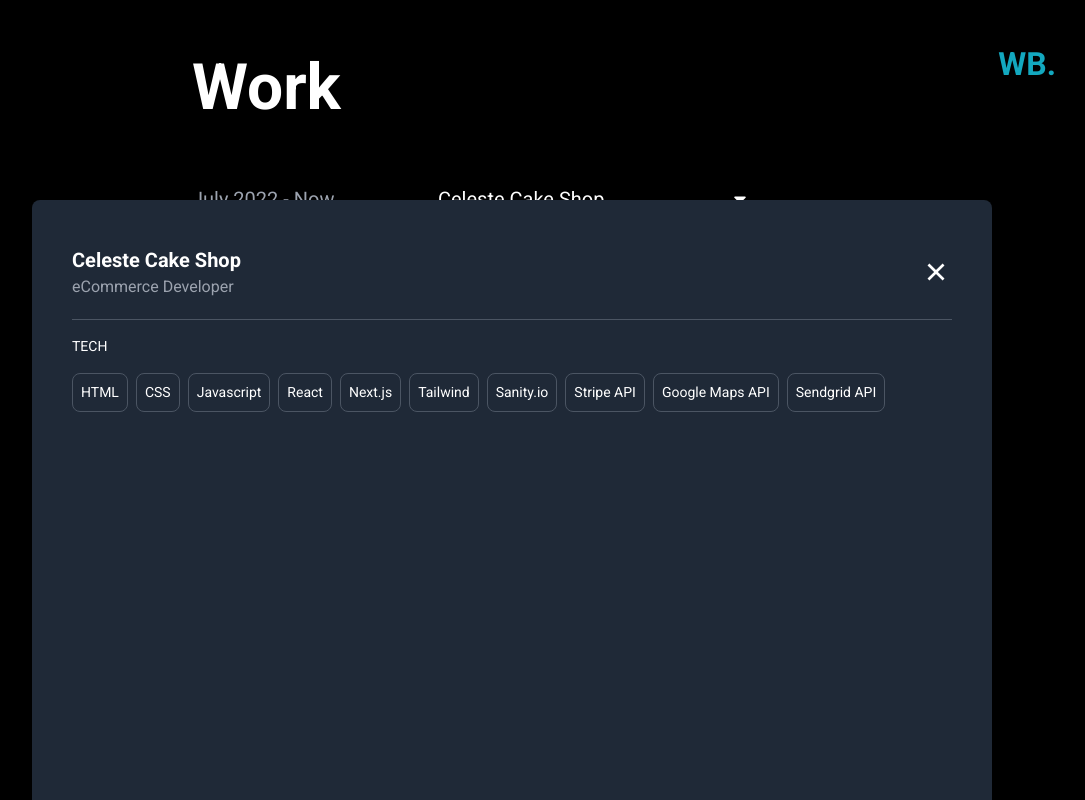
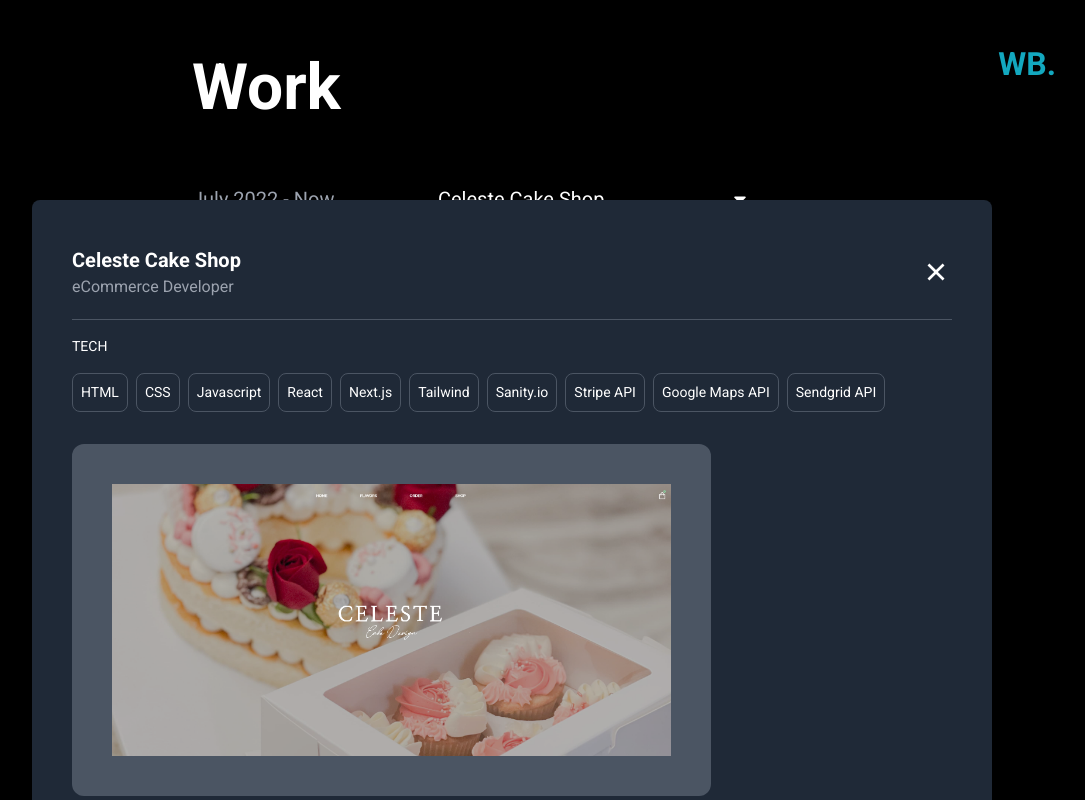
Before and after one commit to wbenarto/three, a Next.js app: page /work in a window 1280 px wide. Both pictures are taken after a click on the element "Celeste Cake Shop". Shown: the top 800 px of the page, without its empty margins (128-1213 px from the left). Built offline with nearby package versions, Linux system fonts and the light colour scheme.

Commit message:
project images

```diff
--- a/components/Work.js
+++ b/components/Work.js
@@ -32,7 +32,7 @@ const Work = () => {
     });
   }, []);
   return (
-    <div className="h-full  text-white bg-black font-roboto max-w-[1200px] mx-auto  ">
+    <div  className="h-full  text-white bg-black font-roboto max-w-[1200px] mx-auto  ">
       <div className="absolute top-0 right-0 mr-10 mt-10 sm:mr-20 md:mr-24 text-2xl hover:cursor-pointer">
         <a
           href="/"
@@ -85,21 +85,6 @@ const Work = () => {
               <FaCaretDown />
             </div>
             <p className="text-gray-400">Web Developer</p>
-          </div>
-        </div>
-        <div className=" w-full grid grid-cols-8 py-2  gap-4 job">
-          <div className="col-span-3 text-gray-400 ">
-            <p>2021 </p>
-          </div>
-          <div className="col-span-5 sm:col-span-4">
-            <div
-              onClick={() => handleClick("cookma")}
-              className="flex justify-between items-center hover:cursor-pointer"
-            >
-              <p>Cookma.co</p>
-              <FaCaretDown />
-            </div>
-            <p className="text-gray-400">Squarespace Consultant</p>
           </div>
         </div>
         <div className=" w-full grid grid-cols-8 py-2  gap-4 job">
@@ -228,7 +213,7 @@ const Work = () => {
               project.images.map((e, i) => (
                 <div
                   key={i}
-                  className="rounded-xl bg-gray-600 min-w-[600px] w-[90%] sm:w-3/4 p-4 sm:p-10 h-full "
+                  className="rounded-xl bg-gray-600  p-4 sm:p-10 h-full "
                 >
                   <img className="h-full mx-auto object-cover" src={e} />
                 </div>
--- a/data/projects_data.js
+++ b/data/projects_data.js
@@ -30,7 +30,7 @@ export const projects = [
       "Google Maps API",
       "Sendgrid API",
     ],
-    //images: webesushi,
+    images: ['./celeste.png'],
     github: "https://github.com/wbenarto/celesteCakeShop",
     deployed_url: "http://celeste-cake-shop.vercel.app/",
   },
@@ -50,7 +50,7 @@ export const projects = [
       "Tailwind",
       "Cookies",
     ],
-    //images: webesushi,
+    images: ['./logo.svg'],
   },
   {
     id: "cookma",
--- a/styles/globals.css
+++ b/styles/globals.css
@@ -14,6 +14,10 @@ body {
   height: -webkit-fill-available;
   background-color: black;
 }
+::-webkit-scrollbar {
+  display: none;
+}
+
 .scrollbar-hide::-webkit-scrollbar {
   display: none;
 }
```
Also changed, not shown: public/celeste.png (added), public/logo.svg (added).
